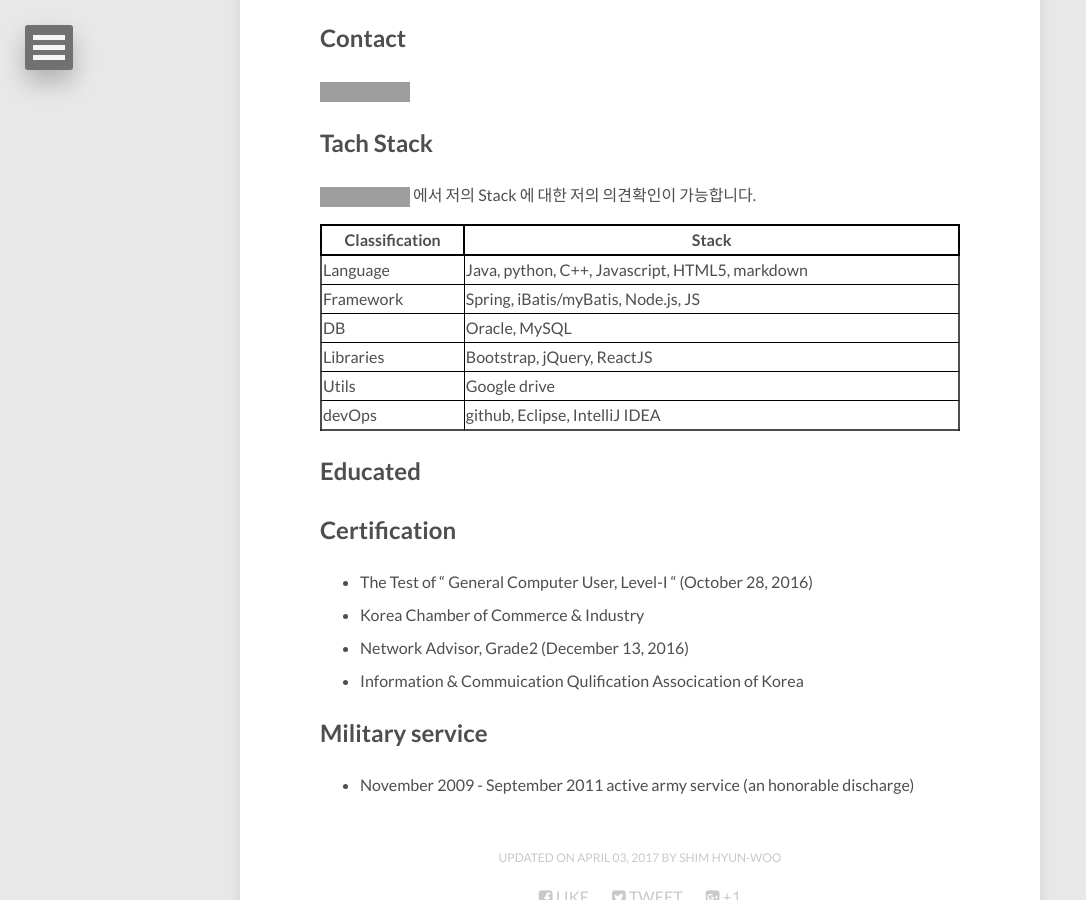
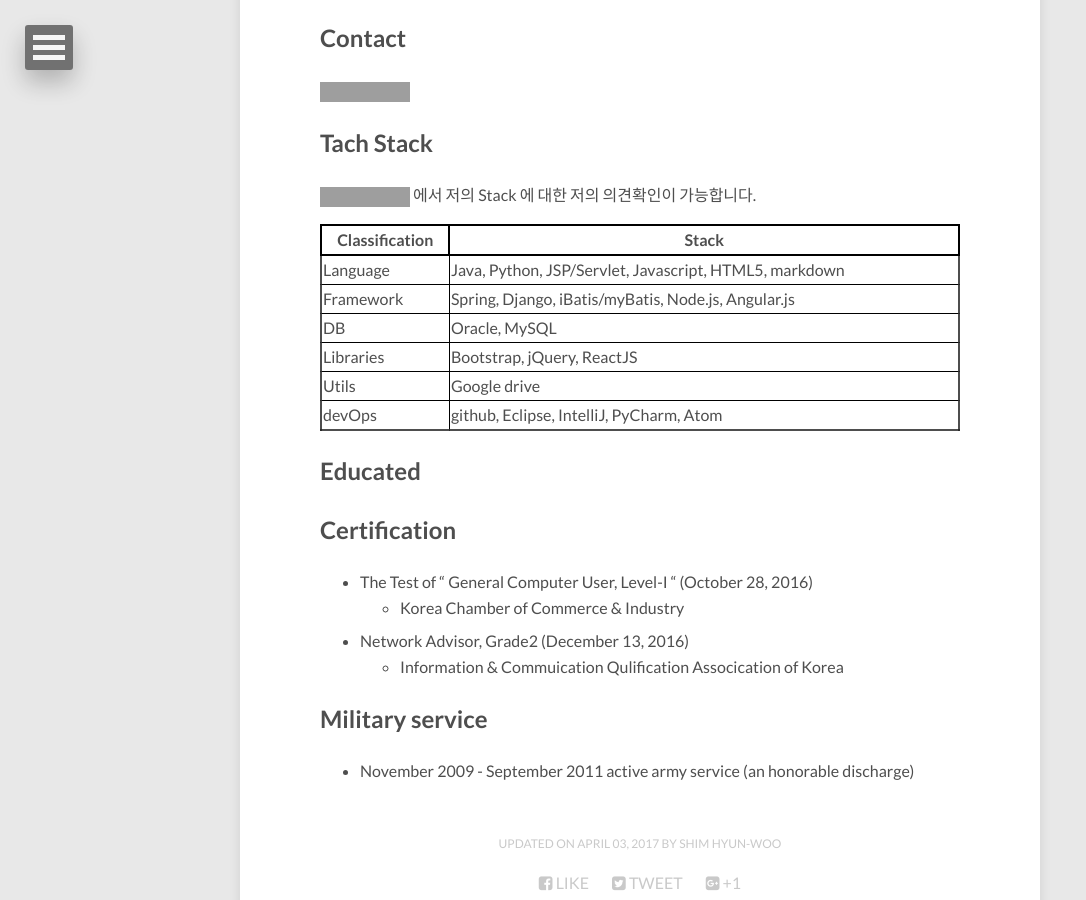
Before and after one commit to hwshim0810/hwshim0810.github.io, a Jekyll site: the page built from about/index.md, in a window 1280 px wide and 900 px high, scrolled down 587 px. Shown: the whole window, without its empty margins (0-1086 px from the left). Built offline with Jekyll 4.4.1, drawn with Linux system fonts in a browser that asks for light colours; nearby versions of some CDN libraries; grey boxes are pictures that could not be loaded.

Commit message:
Modified about

```diff
--- a/about/index.md
+++ b/about/index.md
@@ -17,20 +17,20 @@ modified: 2017-04-03
 
 | Classification  | Stack |
 | ------------- | ------------- |
-| Language  | Java, python, C++, Javascript, HTML5, markdown  |
-| Framework | Spring, iBatis/myBatis, Node.js, JS  |
+| Language  | Java, Python, JSP/Servlet, Javascript, HTML5, markdown  |
+| Framework | Spring, Django, iBatis/myBatis, Node.js, Angular.js |
 | DB  | Oracle, MySQL  |
 | Libraries | Bootstrap, jQuery, ReactJS  |
 | Utils  | Google drive  |
-| devOps  | github, Eclipse, IntelliJ IDEA  |
+| devOps  | github, Eclipse, IntelliJ, PyCharm, Atom  |
 
 ## Educated
 
 ## Certification
 - The Test of " General Computer User, Level-I " (October 28, 2016)
-* Korea Chamber of Commerce & Industry
+    - Korea Chamber of Commerce & Industry
 - Network Advisor, Grade2 (December 13, 2016)
-* Information & Commuication Qulification Assocication of Korea
+    - Information & Commuication Qulification Assocication of Korea
 
 ## Military service
 - November 2009 - September 2011 active army service (an honorable discharge)
```
